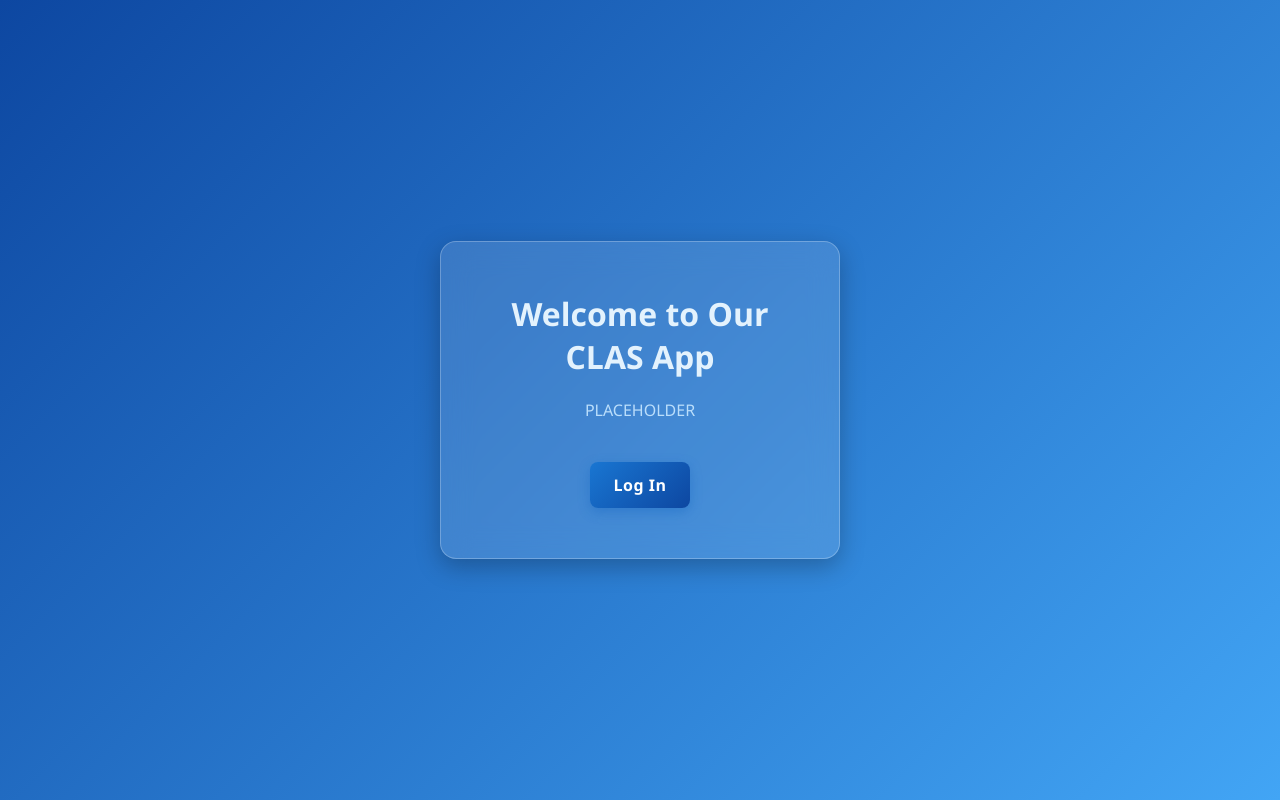
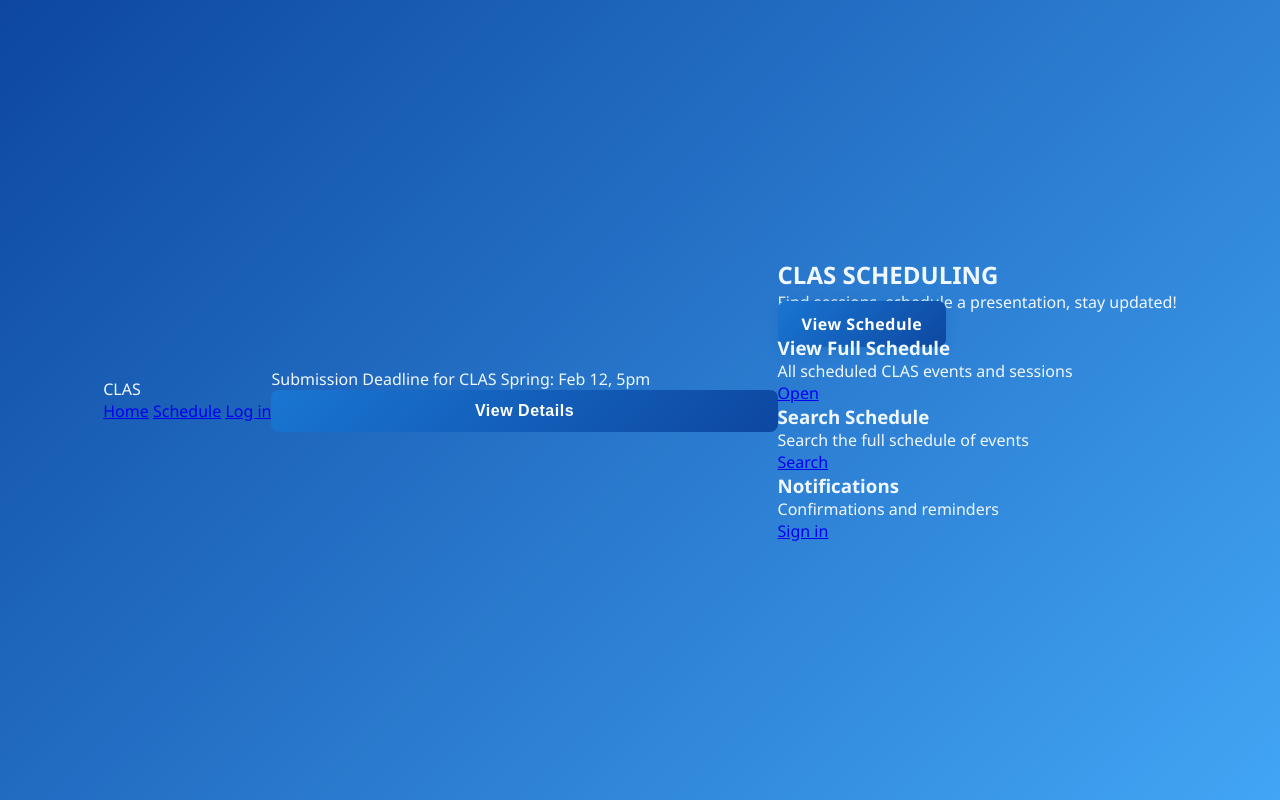
Before and after one commit to NotSMX/Group-Sprint-3-Flask-App, a Flask app: page / in a window 1280 px wide. Run offline with Flask 3, Linux system fonts and the light colour scheme.

Commit message:
feature: introduce topbar, announcement bar, and hero shell

```diff
--- a/templates/base.html
+++ b/templates/base.html
@@ -1,18 +1,64 @@
 <!DOCTYPE html>
 <html lang="en">
 <head>
-  <meta charset="UTF-8">
-  <title>Home | CLAS App</title>
-  <link rel="stylesheet" href="{{ url_for('static', filename='style.css') }}">
+  <meta charset="UTF-8" />
+  <title>CLAS — Welcome</title>
+  <link rel="stylesheet" href="{{ url_for('static', filename='style.css') }}" />
 </head>
 <body>
-  <div class="home-container">
-    <h1>Welcome to Our CLAS App </h1>
-    <p>PLACEHOLDER</p>
+  <!-- Top Navigation -->
+  <header class="topbar">
+    <div class="brand">CLAS</div>
+    <nav class="nav">
+      <a href="{{ url_for('main.home') }}">Home</a>
+      <a href="{{ url_for('main.schedule') }}">Schedule</a>
+      {% if current_user.is_authenticated %}
+        <a href="{{ url_for('events.eventcreate') }}">Create</a>
+        <a href="{{ url_for('events.eventlist') }}">My Events</a>
+        <a href="{{ url_for('main.profile') }}">Profile</a>
+        <a href="{{ url_for('main.settings') }}">Settings</a>
+        <a class="btn-small" href="{{ url_for('main.logout') }}">Logout</a>
+      {% else %}
+        <a class="btn-small" href="{{ url_for('main.login') }}">Log in</a>
+      {% endif %}
+    </nav>
+  </header>
 
-    <div class="button-group">
-      <a href="{{ url_for('main.login') }}" class="btn">Log In</a>
-    </div>
+  <!-- Announcement bar -->
+  <div class="announcement">
+    Submission Deadline for CLAS Spring: Feb 12, 5pm
+    <button class="badge">View Details</button>
   </div>
+
+  <!-- Hero. I made this for phone compatibility -->
+  <main class="shell">
+    <section class="hero">
+      <h1>CLAS SCHEDULING</h1>
+      <p>Find sessions, schedule a presentation, stay updated!</p>
+      <a href="{{ url_for('main.schedule') }}" class="btn">View Schedule</a>
+    </section>
+
+    <section class="quick-grid">
+      <div class="quick-card">
+        <h3>View Full Schedule</h3>
+        <p>All scheduled CLAS events and sessions</p>
+        <a class="link" href="{{ url_for('main.schedule') }}">Open</a>
+      </div>
+      <div class="quick-card">
+        <h3>Search Schedule</h3>
+        <p>Search the full schedule of events</p>
+        <a class="link" href="{{ url_for('main.schedule') }}">Search</a>
+      </div>
+      <div class="quick-card">
+        <h3>Notifications</h3>
+        <p>Confirmations and reminders</p>
+        {% if current_user.is_authenticated %}
+        <a class="link" href="{{ url_for('events.eventlist') }}">View</a>
+        {% else %}
+        <a class="link" href="{{ url_for('main.login') }}">Sign in</a>
+        {% endif %}
+      </div>
+    </section>
+  </main>
 </body>
 </html>
```
